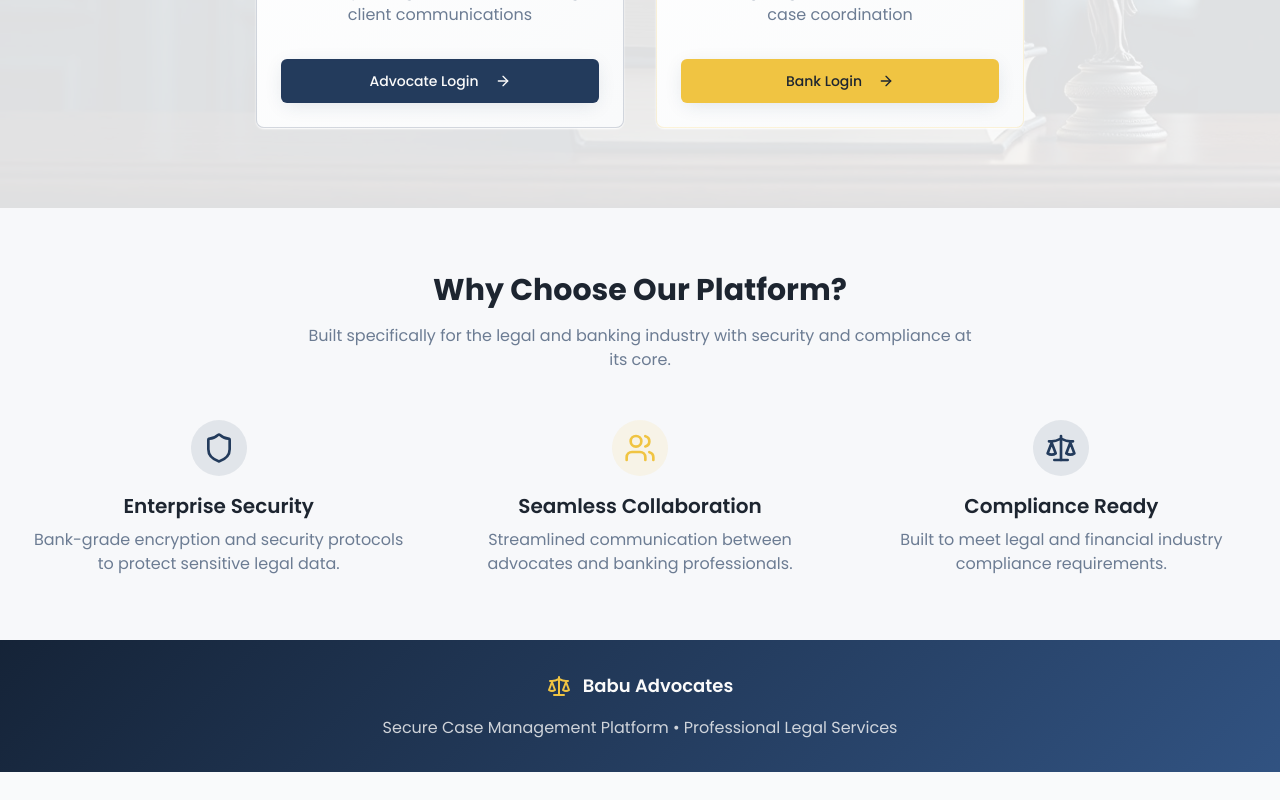
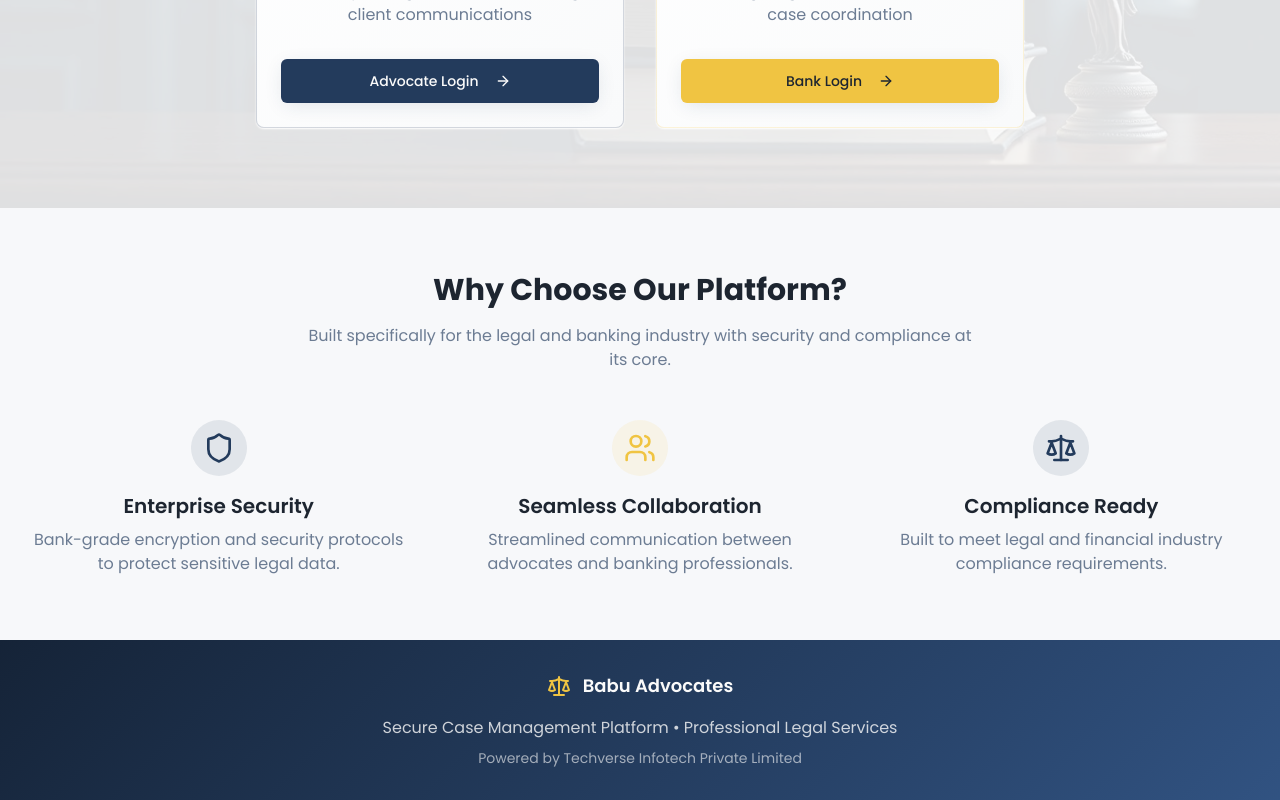
Before and after one commit to techverse-private-limited/Babu-Advocates-ui, a React (Vite) app: page / in a window 1280 px wide. Shown: the part 571-1371 px from the top of the page. Before the commit the page ends 1343 px from the top, so only its background shows below. Built offline with nearby package versions, Linux system fonts and the light colour scheme.

Commit message:
Add footer text

```diff
--- a/src/pages/Index.tsx
+++ b/src/pages/Index.tsx
@@ -141,6 +141,9 @@ const Index = () => {
           <p className="text-primary-foreground/80">
             Secure Case Management Platform • Professional Legal Services
           </p>
+          <p className="text-primary-foreground/60 text-sm mt-2">
+            Powered by Techverse Infotech Private Limited
+          </p>
         </div>
       </footer>
     </div>
```
